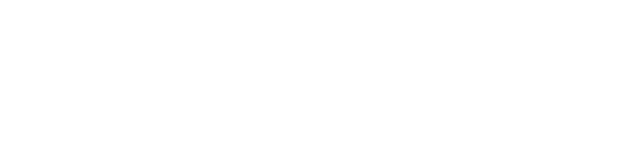
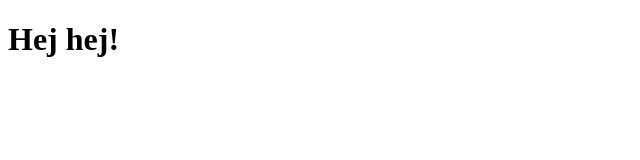
Before and after one commit to FransGPasse/Snappy-scrolling, a plain HTML site: page index.html in a window 1280 px wide. Shown: the whole page, without its empty margins (0-640 px from the left). Drawn offline with Linux system fonts and the light colour scheme.

Commit message:
Trying to get git to work...

```diff
--- a/index.html
+++ b/index.html
@@ -7,5 +7,7 @@
     <link rel="stylesheet" href="styles.css" />
     <title>Document</title>
   </head>
-  <body></body>
+  <body>
+      <h1>Hej hej!</h1>
+  </body>
 </html>
```
